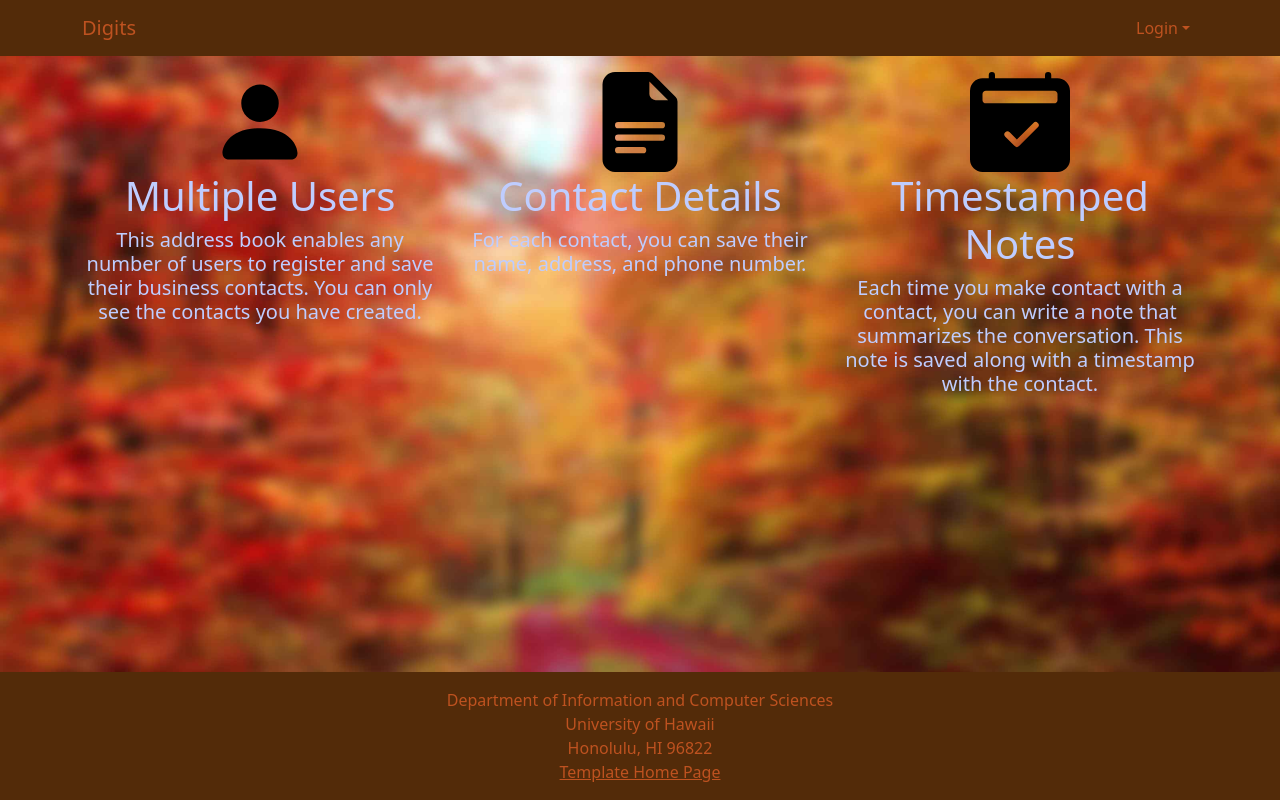
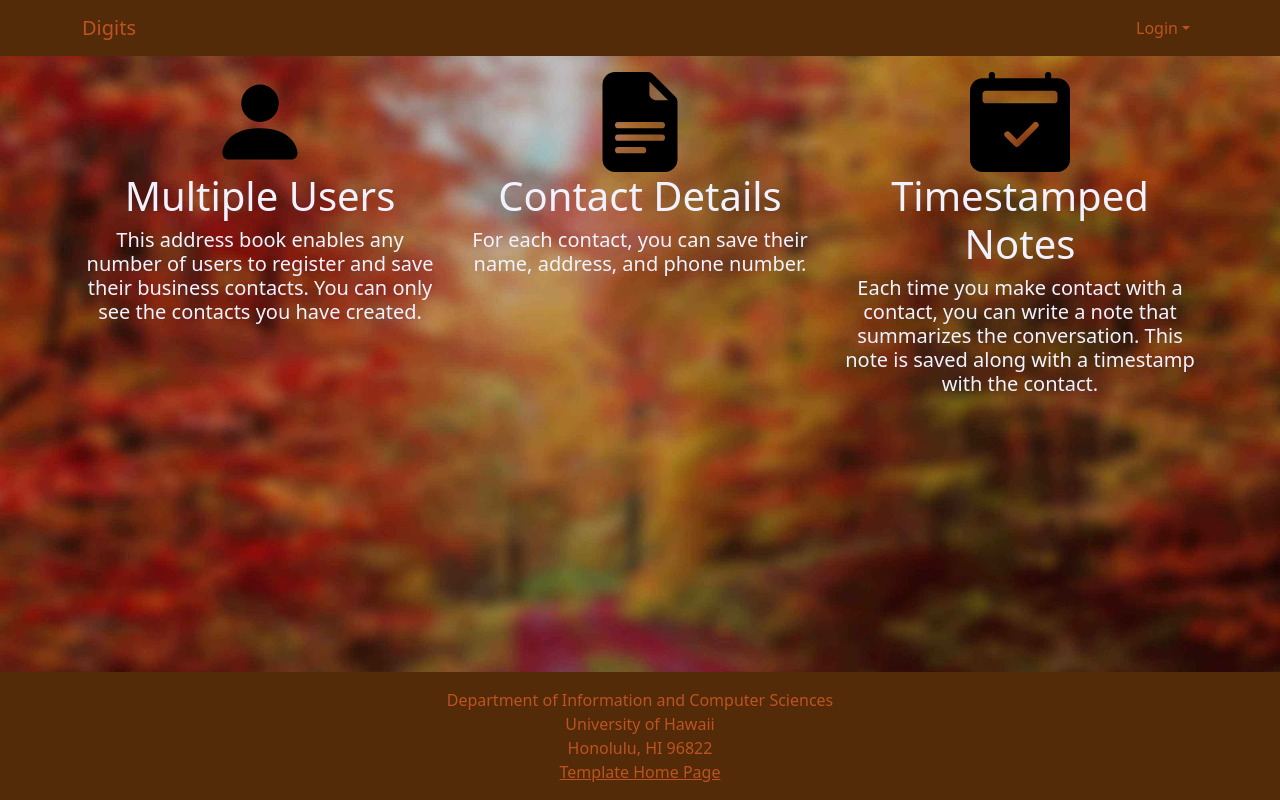
Before and after one commit to QuangAu0298/digits, a Next.js app: page / in a window 1280 px wide. Built offline with nearby package versions, Linux system fonts and the light colour scheme; no server answers.

Commit message:
updated body text color and background image

```diff
--- a/src/app/globals.css
+++ b/src/app/globals.css
@@ -3,7 +3,7 @@
   --nat-navbar-bg-rgb: 83, 43, 9;
   --nat-navbar-text-color: rgb(190, 82, 32);
   --nat-navbar-highlight-text: white;
-  --body-text-color: rgb(191, 205, 255);
+  --body-text-color: rgb(240, 243, 255);
 }
 
 html,
```
Also changed, not shown: public/autumn.jpg.
